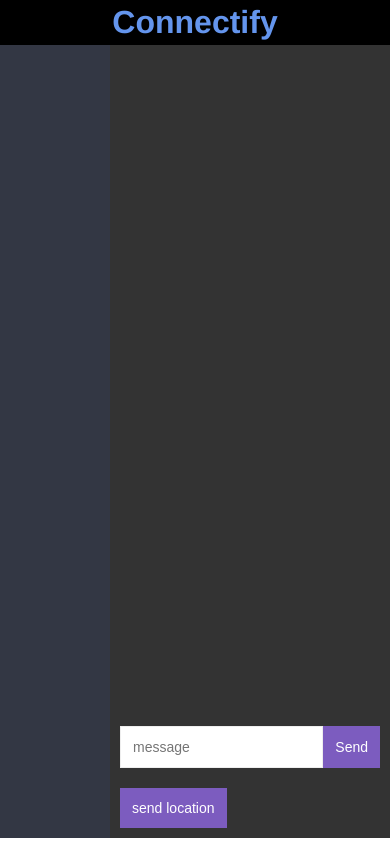
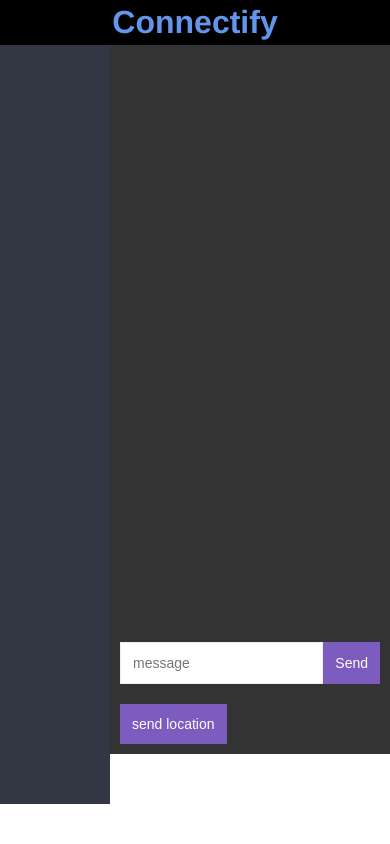
Before and after one commit to dipranjanJS/connectify, a website: page public/chat.html in a window 390 px wide. Drawn offline with nearby package versions, Linux system fonts and the light colour scheme; no server answers.

Commit message:
adjust visible height

```diff
--- a/public/css/styles.css
+++ b/public/css/styles.css
@@ -208,6 +208,9 @@
     }
     .chat__sidebar {
         width: 110px;
-        height: 94vh;
+        height: 90vh;
+    }
+    .chat__main {
+        max-height: 84vh;
     }
 }
```
